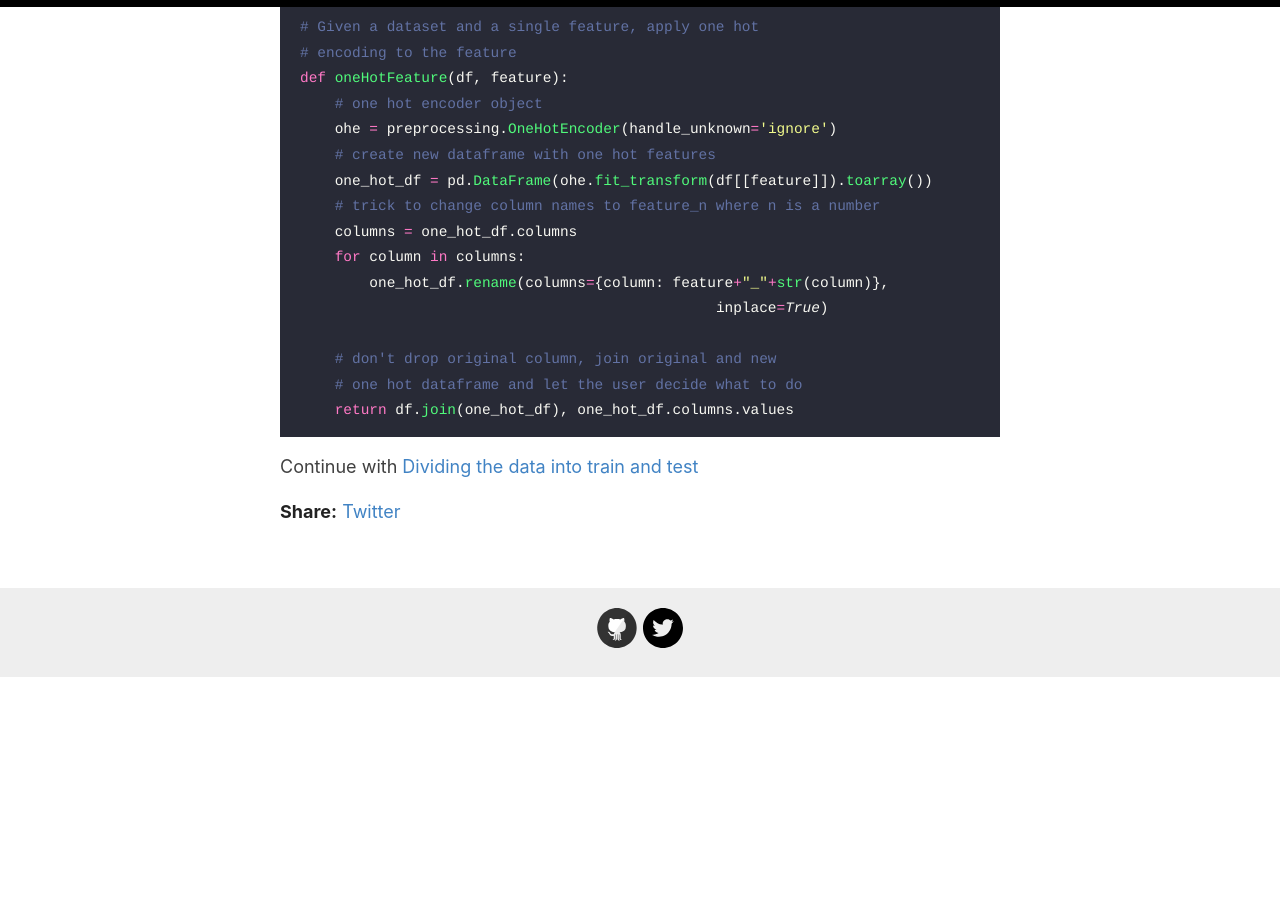
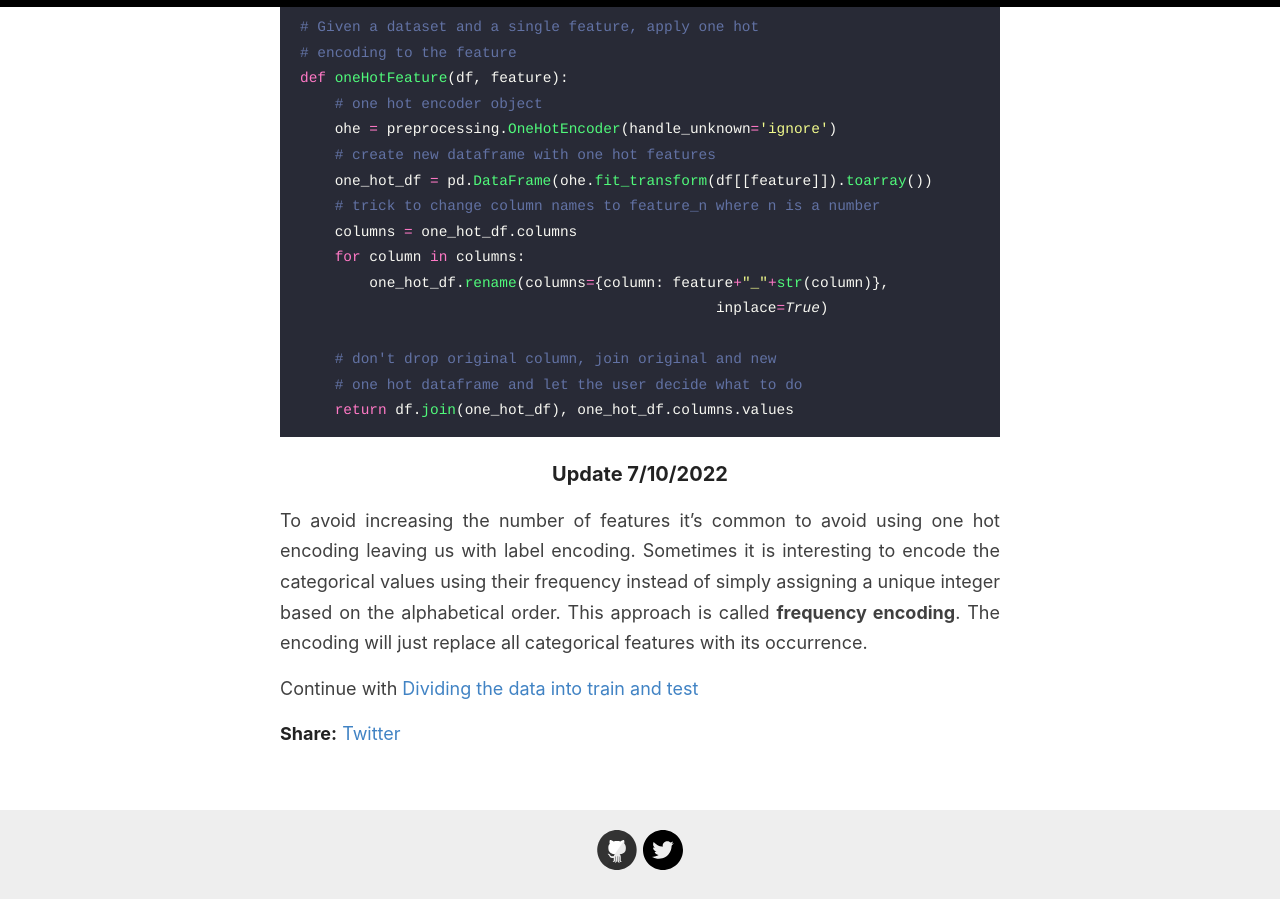
Before and after one commit to tknbr/tknbr.github.io, a Jekyll site: the page built from _posts/2022-09-27-the-4-cs.md, in a window 1280 px wide and 900 px high, scrolled down 2858 px. Built offline with Jekyll 4.4.1, drawn with Linux system fonts in a browser that asks for light colours; before the commit the page ends 3536 px from its top, so only the background shows below that.

Commit message:
4cs update

````diff
--- a/_posts/2022-09-27-the-4-cs.md
+++ b/_posts/2022-09-27-the-4-cs.md
@@ -94,4 +94,8 @@ def oneHotFeature(df, feature):
     return df.join(one_hot_df), one_hot_df.columns.values
 ```
 
+### Update 7/10/2022
+
+To avoid increasing the number of features it's common to avoid using one hot encoding leaving us with label encoding. Sometimes it is interesting to encode the categorical values using their frequency instead of simply assigning a unique integer based on the alphabetical order. This approach is called **frequency encoding**. The encoding will just replace all categorical features with its occurrence.
+
 Continue with [Dividing the data into train and test](/train-test/)
````
